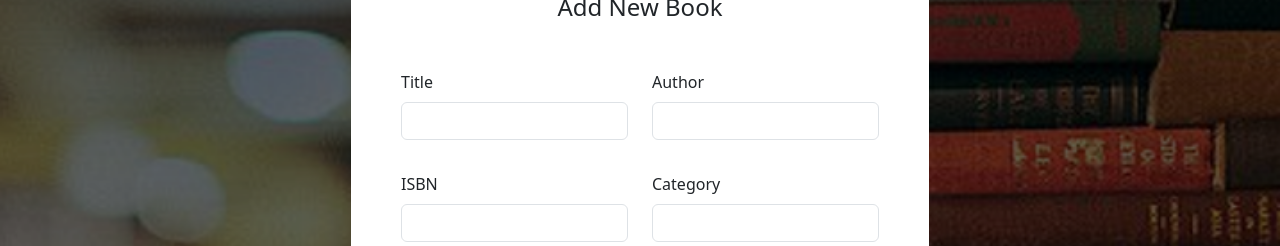
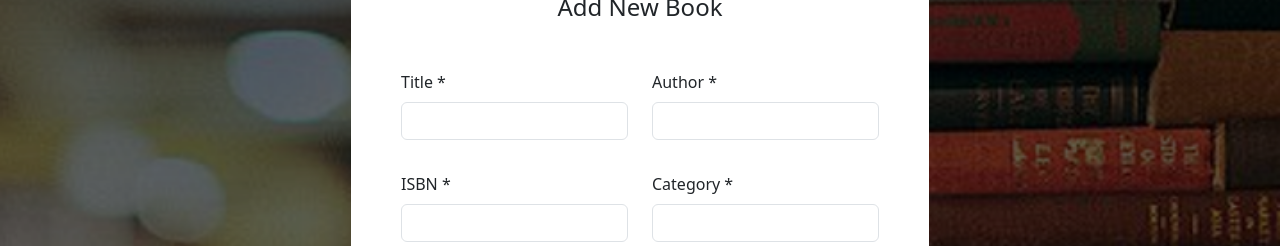
Before and after one commit to BiblioTrack/bibliotrack-frontend, a React (Create React App) app: page /addbook in a window 1280 px wide. Shown: the part 195-441 px from the top of the page. Built offline with nearby package versions, Linux system fonts and the light colour scheme.

Commit message:
Add new book form validation

```diff
--- a/src/pages/AddBookPage/components/AddBookSection.js
+++ b/src/pages/AddBookPage/components/AddBookSection.js
@@ -28,8 +28,31 @@ const AddBookSection = () => {
 
   const handleSubmit = (e) => {
     e.preventDefault();
-    // TODO: Add new book form validation
+
+    // Add new book form validation
+    if (!title || !author || !isbn || !category) {
+      // Handle validation error, e.g., show an alert
+      alert('Please fill in all required fields.');
+      return;
+    }
+
     // TODO: Add new book addition logic here
+    const newBook = {
+      title,
+      author,
+      isbn,
+      category,
+      edition,
+      publishYear,
+      editor,
+      publisher,
+      copies,
+      pageCount,
+      shelf,
+      floor,
+      description,
+    };
+
   };
 
   return (
@@ -40,7 +63,7 @@ const AddBookSection = () => {
         <Row>
           <Col md={6} className="mb-3">
             <Form.Group className="mb-3" controlId="title">
-              <Form.Label>Title</Form.Label>
+              <Form.Label>Title *</Form.Label>
               <FormControl
                 type="text"
                 value={title}
@@ -50,7 +73,7 @@ const AddBookSection = () => {
           </Col>
           <Col md={6} className="mb-3">
             <Form.Group className="mb-3" controlId="author">
-              <Form.Label>Author</Form.Label>
+              <Form.Label>Author *</Form.Label>
               <FormControl
                 type="text"
                 value={author}
@@ -63,7 +86,7 @@ const AddBookSection = () => {
         <Row>
           <Col md={6} className="mb-3">
             <Form.Group className="mb-3" controlId="isbn">
-              <Form.Label>ISBN</Form.Label>
+              <Form.Label>ISBN *</Form.Label>
               <FormControl
                 type="text"
                 value={isbn}
@@ -73,7 +96,7 @@ const AddBookSection = () => {
           </Col>
           <Col md={6} className="mb-3">
             <Form.Group className="mb-3" controlId="category">
-              <Form.Label>Category</Form.Label>
+              <Form.Label>Category *</Form.Label>
               <FormControl
                 type="text"
                 value={category}
```
